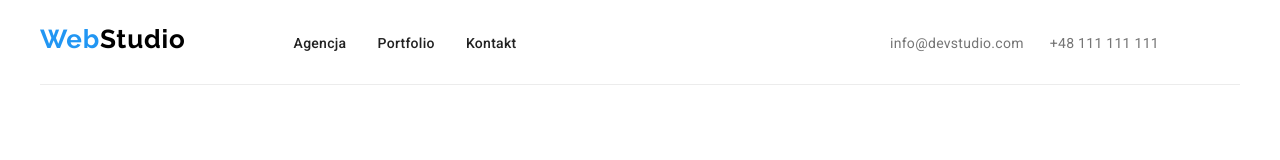
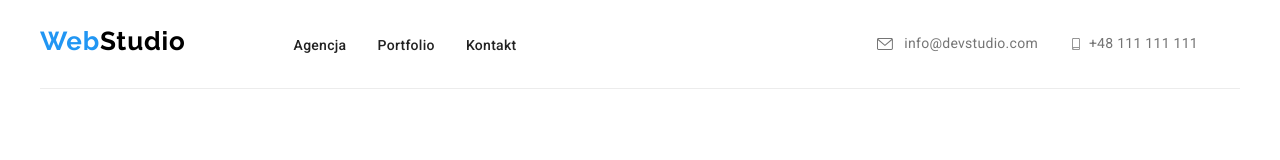
Before and after one commit to DagmaraSobczak/goit-markup-hw-04, a plain HTML site: page portfolio.html in a window 1280 px wide. Shown: the top 160 px of the page. Drawn offline with Linux system fonts and the light colour scheme.

Commit message:
zmieniłam header w portfolio

```diff
--- a/portfolio.html
+++ b/portfolio.html
@@ -23,9 +23,20 @@
           </ul>
         </nav>
         <ul class="header-adres">
-          <li><a class="address-data" href="mailto:info@devstudio.com"> info@devstudio.com</a></li>
-          <li><a class="address-data" href="tel:+48111111111"> +48 111 111 111</a></li>
+          <li>
+            <div class="div-header-mail"><svg class="header-icon">
+                <use href="./image/icons.svg#icon-envelope-1"></use>
+              </svg>
+              <a class="address-data" href="mailto:info@devstudio.com"> info@devstudio.com</a>
+            </div>
+          </li>
+          <li>
+            <div class="div-header-smartphone"> <svg class="header-icon">
+                <use href="./image/icons.svg#icon-smartphone"></use>
+              </svg><a class="address-data" href="tel:+48111111111"> +48 111 111 111</a></div>
+          </li>
         </ul>
+        </div>
         </div>
       </section>
     </header>
```
